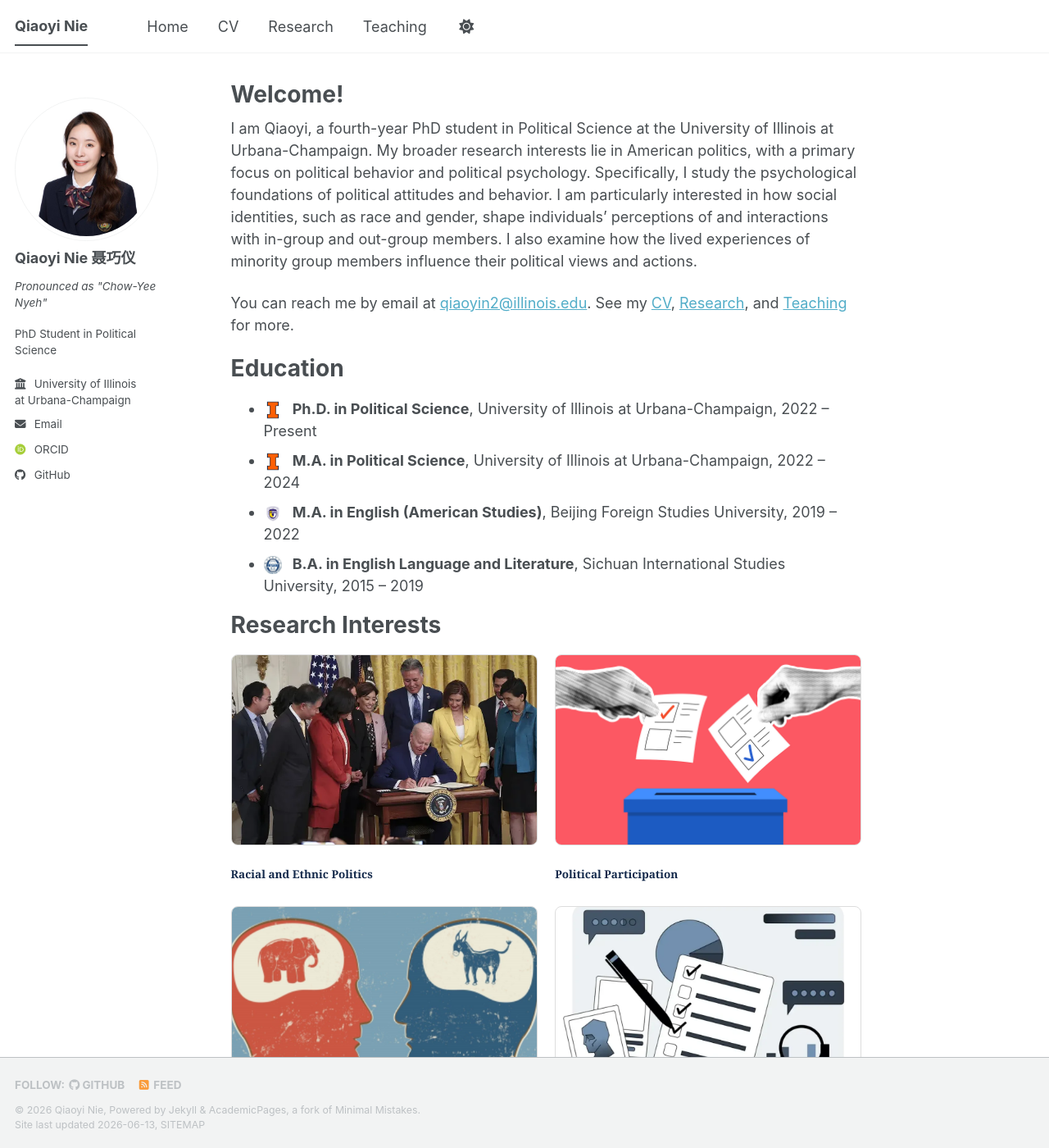
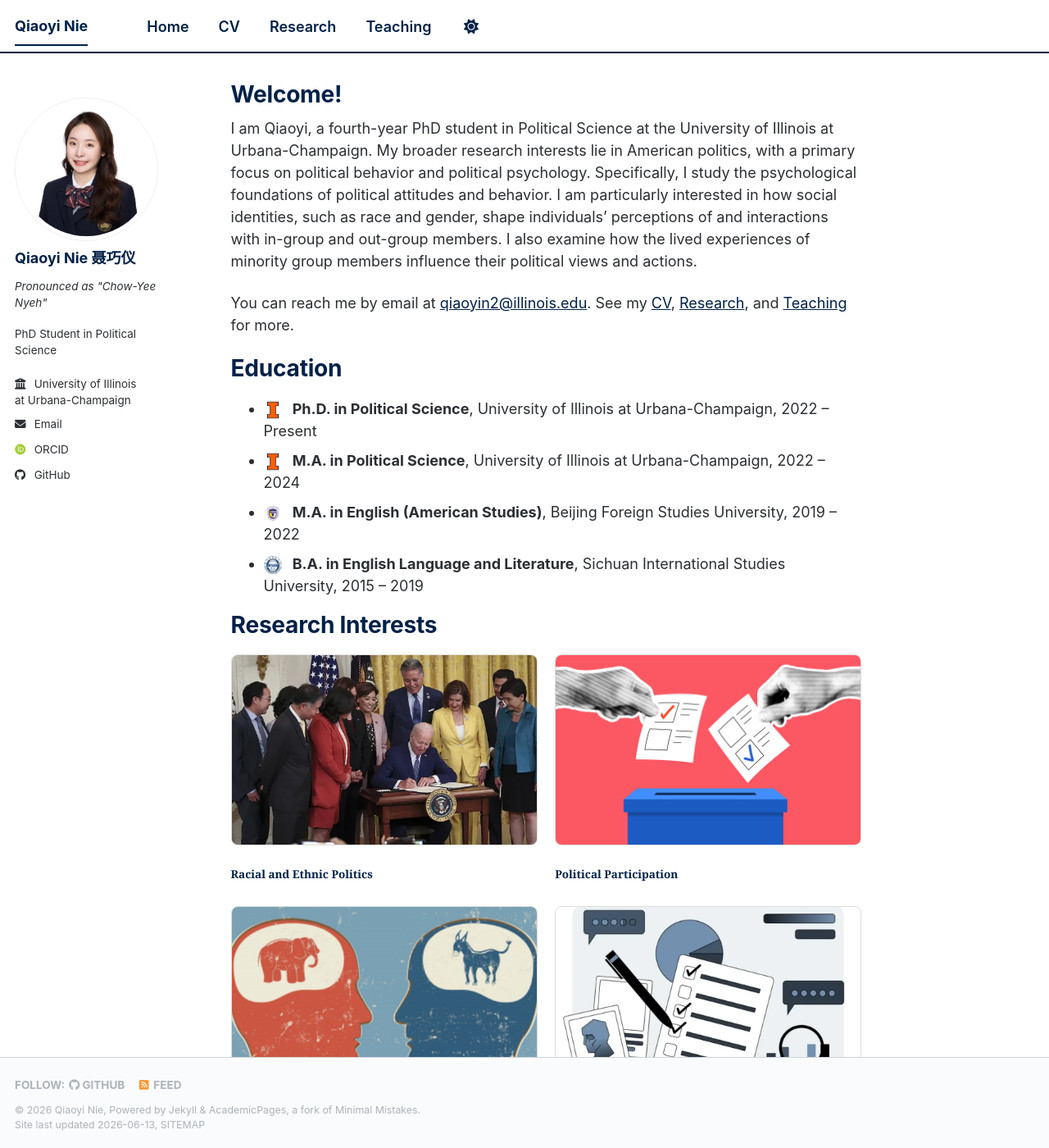
Before and after one commit to QiaoyiNie/qiaoyinie.github.io, a Jekyll site: the page built from _pages/about.md, in a window 1280 px wide and 1400 px high. Shown: the whole window at 82% size. Built offline with Jekyll 4.4.1, drawn with Linux system fonts in a browser that asks for light colours; some web fonts are replaced; a script bundle is joined from its source files by our own code; library files that are not in the unit come from our copies.

Commit message:
Redesign site with Oxford Blue + white professional theme (#21)
Co-authored-by: Claude <noreply@anthropic.com>

```diff
--- a/_pages/about.md
+++ b/_pages/about.md
@@ -24,22 +24,22 @@ Research Interests
 
   <figure style="margin:0; text-align:center;">
     <img src="/images/racial-ethnic-politics.jpg" alt="Racial and Ethnic Politics" style="width:100%; aspect-ratio:16/10; object-fit:cover; border-radius:8px; border:1px solid #ddd;">
-    <figcaption style="margin-top:.5em; font-weight:700; color:#13294B;">Racial and Ethnic Politics</figcaption>
+    <figcaption style="margin-top:.5em; font-weight:700; color:#002147;">Racial and Ethnic Politics</figcaption>
   </figure>
 
   <figure style="margin:0; text-align:center;">
     <img src="/images/political-behavior.jpg" alt="Political Participation" style="width:100%; aspect-ratio:16/10; object-fit:cover; border-radius:8px; border:1px solid #ddd;">
-    <figcaption style="margin-top:.5em; font-weight:700; color:#13294B;">Political Participation</figcaption>
+    <figcaption style="margin-top:.5em; font-weight:700; color:#002147;">Political Participation</figcaption>
   </figure>
 
   <figure style="margin:0; text-align:center;">
     <img src="/images/political-psychology.jpg" alt="Political Psychology (Stereotypes and Biases)" style="width:100%; aspect-ratio:16/10; object-fit:cover; border-radius:8px; border:1px solid #ddd;">
-    <figcaption style="margin-top:.5em; font-weight:700; color:#13294B;">Political Psychology (Stereotypes and Biases)</figcaption>
+    <figcaption style="margin-top:.5em; font-weight:700; color:#002147;">Political Psychology (Stereotypes and Biases)</figcaption>
   </figure>
 
   <figure style="margin:0; text-align:center;">
     <img src="/images/survey-experimental.jpg" alt="Survey Design and Experimental Research" style="width:100%; aspect-ratio:16/10; object-fit:cover; border-radius:8px; border:1px solid #ddd;">
-    <figcaption style="margin-top:.5em; font-weight:700; color:#13294B;">Survey Design and Experimental Research</figcaption>
+    <figcaption style="margin-top:.5em; font-weight:700; color:#002147;">Survey Design and Experimental Research</figcaption>
   </figure>
 
 </div>
--- a/_sass/theme/_default_dark.scss
+++ b/_sass/theme/_default_dark.scss
@@ -3,17 +3,17 @@
     ========================================================================== */
 
 /* Color codes used for the theme */
-$primary-color              : #0ea1c5;
+$primary-color              : #7da7d9;
 $gray                       : #7a8288;
 $dark-gray                  : mix(#000, $gray, 40%);
 $darker-gray                : mix(#000, $gray, 60%);
 $light-gray                 : mix(#fff, $gray, 50%);
 
-$background                 : #474747;
+$background                 : #0f1c2e;
 $background-light           : mix(#fff, $background, 80%);
 $background-lighter         : mix(#fff, $background, 90%);
 $text                       : #ffffff;
-$link                       : #0ea1c5;
+$link                       : #7da7d9;
 $link-dark                  : mix(#000, $link, 25%);
 $link-light                 : mix(#fff, $link, 25%);
 
--- a/_sass/theme/_default_light.scss
+++ b/_sass/theme/_default_light.scss
@@ -1,9 +1,9 @@
 /* ==========================================================================
-    DEFAULT THEME - LIGHT VERSION
+    DEFAULT THEME - LIGHT VERSION (Oxford Blue + White)
     ========================================================================== */
 /* Color codes used for the theme */
-$primary-color              : #2f7f93;
-$gray                       : #7a8288;
+$primary-color              : #002147; // Oxford Blue
+$gray                       : #5b6770;
 $dark-gray                  : mix(#000, $gray, 40%);
 $darker-gray                : mix(#000, $gray, 60%);
 $light-gray                 : mix(#fff, $gray, 50%);
@@ -11,7 +11,7 @@ $lighter-gray               : mix(#fff, $gray, 90%);
 
 /* Color codes used for the site */
 $danger-color               : #ee5f5b;
-$info-color                 : #2f7f93;
+$info-color                 : #002147;
 $notice-color               : #7a8288;
 $success-color              : #62c462;
 $warning-color              : #f89406;
@@ -28,20 +28,20 @@ $sidebar-screen-min-width   : 1024px;
 
 /* Default light theme for the site */
 :root {
-    --global-base-color                 : #{$primary-color};
+    --global-base-color                 : #002147;
     --global-bg-color                   : #fff;
-    --global-footer-bg-color            : #f2f3f3;
+    --global-footer-bg-color            : #fafbfc;
     --global-border-color               : #{$lighter-gray};
-    --global-dark-border-color          : #bdc1c4;
-    --global-code-background-color      : #fafafa;
+    --global-dark-border-color          : #cdd3d8;
+    --global-code-background-color      : #f6f8fa;
     --global-code-text-color            : #{$darker-gray};
     --global-fig-caption-color          : mix(#fff,  #{$dark-gray}, 25%);
-    --global-link-color                 : #52adc8;
-    --global-link-color-hover           : mix(#000, #2f7f93, 25%);
-    --global-link-color-visited         : mix(#fff, #2f7f93, 25%);
-    --global-masthead-link-color        : #{$dark-gray};
-    --global-masthead-link-color-hover  : mix(#000, #{$gray}, 25%);
-    --global-text-color                 : #{$dark-gray};
+    --global-link-color                 : #002147;
+    --global-link-color-hover           : #013a7a;
+    --global-link-color-visited         : #33506e;
+    --global-masthead-link-color        : #002147;
+    --global-masthead-link-color-hover  : #013a7a;
+    --global-text-color                 : #2b2f33;
     --global-text-color-light           : #{$light-gray};
     --global-thead-color                : #{$lighter-gray};
 }
--- a/assets/css/main.scss
+++ b/assets/css/main.scss
@@ -41,3 +41,74 @@
     "vendor/font-awesome/solid",
     "vendor/font-awesome/brands"
 ;
+
+/* ==========================================================================
+   OXFORD BLUE + WHITE — PROFESSIONAL THEME POLISH
+   ========================================================================== */
+$oxford-blue: #002147;
+
+/* Headings in Oxford Blue for a clean, scholarly hierarchy */
+.page__title,
+.archive__item-title,
+.page__content h1,
+.page__content h2,
+.page__content h3,
+.page__content h4,
+.page__content h5,
+.page__content h6 {
+  color: $oxford-blue;
+  letter-spacing: -0.01em;
+}
+
+/* Section rules under h2 headings */
+.page__content h2 {
+  padding-bottom: 0.3em;
+  border-bottom: 2px solid rgba(0, 33, 71, 0.15);
+}
+.page__content h2 + hr {
+  display: none;
+}
+
+/* Masthead: crisp white bar with a subtle Oxford-blue accent */
+.masthead {
+  box-shadow: 0 1px 3px rgba(0, 33, 71, 0.08);
+}
+.masthead::after {
+  height: 2px;
+  background: $oxford-blue;
+}
+.greedy-nav a,
+.masthead__menu-item a {
+  color: $oxford-blue;
+  font-weight: 600;
+}
+.greedy-nav a:hover {
+  color: #013a7a;
+}
+.masthead__menu-item.selected a,
+.masthead__menu-item.selected a:hover {
+  color: $oxford-blue;
+  border-bottom: 2px solid $oxford-blue;
+}
+
+/* Sidebar author name in Oxford Blue */
+.author__name,
+.sidebar .author__name {
+  color: $oxford-blue;
+  font-weight: 700;
+}
+
+/* Primary buttons in Oxford Blue */
+.btn--primary {
+  background-color: $oxford-blue;
+  border-color: $oxford-blue;
+}
+.btn--primary:hover {
+  background-color: #013a7a;
+  border-color: #013a7a;
+}
+
+/* Body links: underline on hover for readability */
+a:hover {
+  text-decoration: underline;
+}
```
